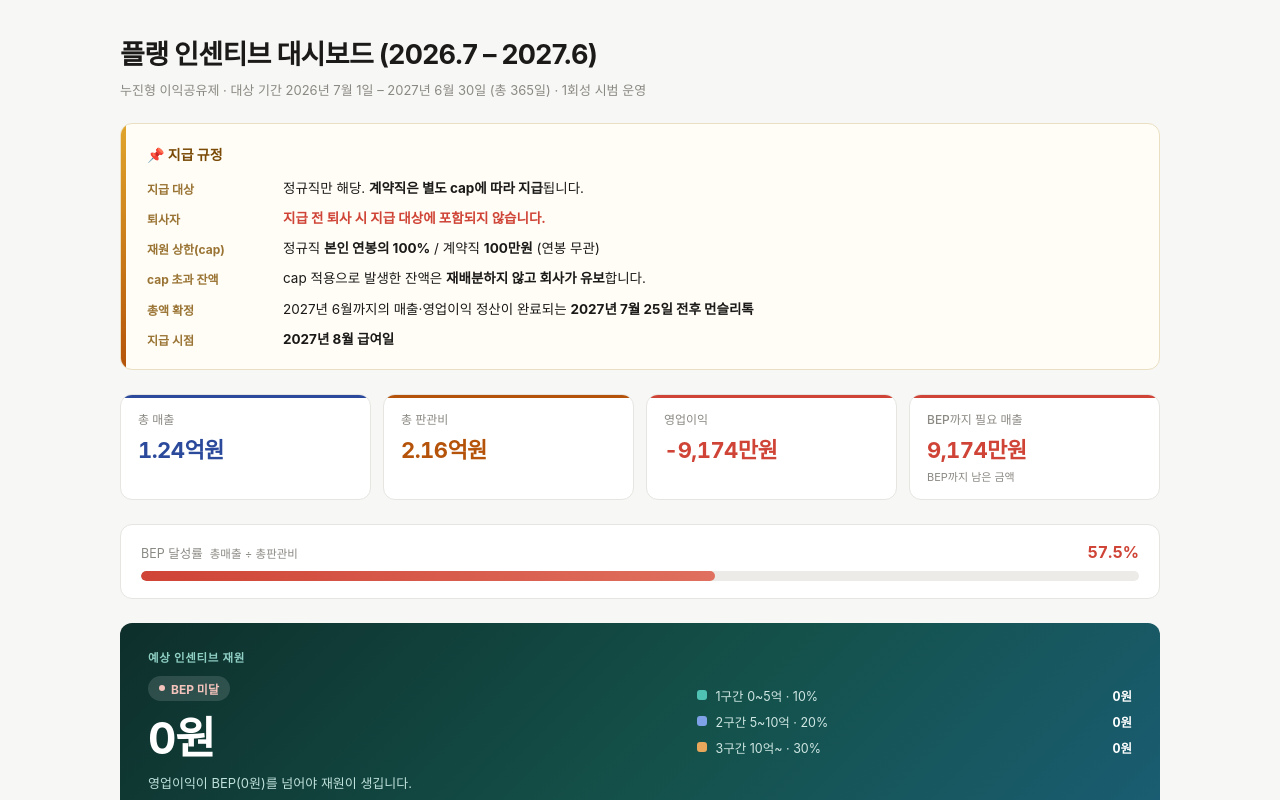
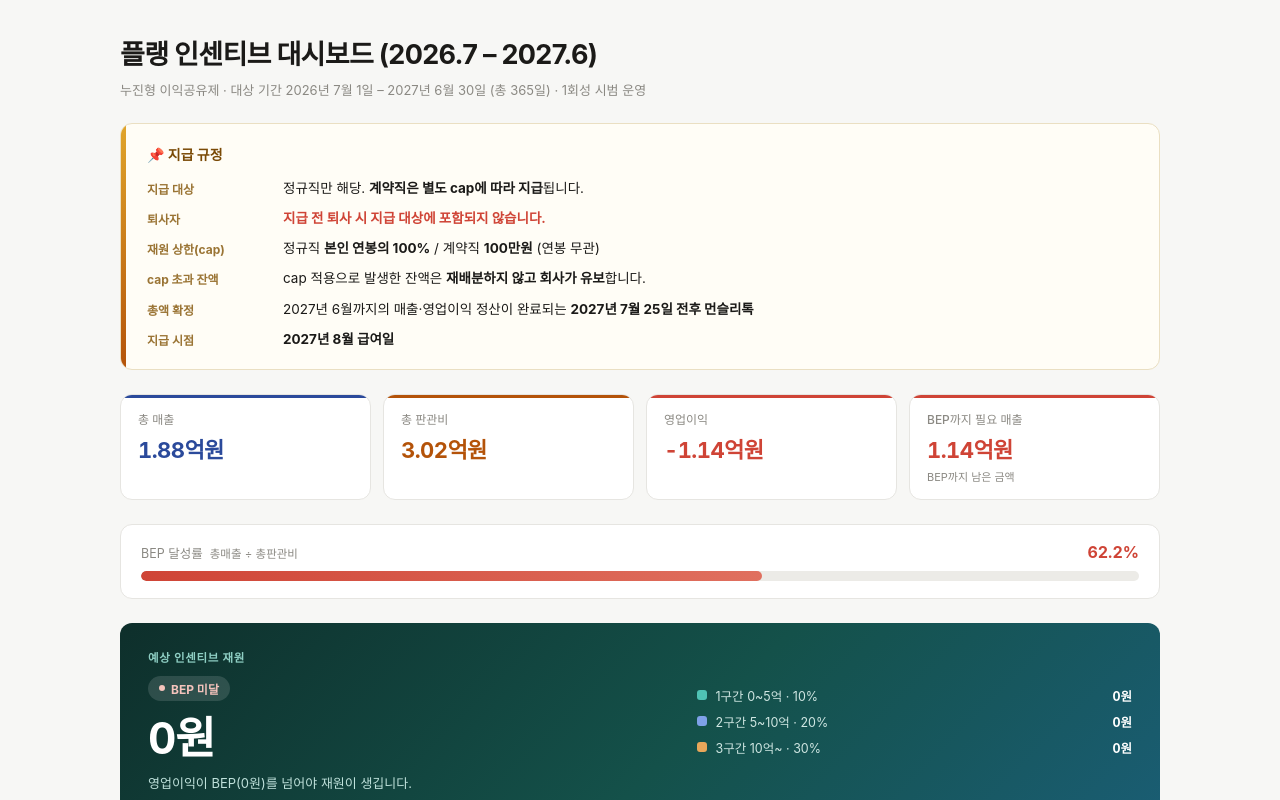
Before and after one commit to xinplang/xinxinn, a plain HTML site: page fin_2026-2027.html in a window 1280 px wide. Shown: the top 800 px of the page. Drawn offline with Linux system fonts and the light colour scheme.

Commit message:
Update fin_2026-2027.html

```diff
--- a/fin_2026-2027.html
+++ b/fin_2026-2027.html
@@ -325,10 +325,11 @@
   for(let m=7;m<=12;m++) MONTHS.push({key:'2026-'+String(m).padStart(2,'0'),y:2026,m:m});
   for(let m=1;m<=6;m++)  MONTHS.push({key:'2027-'+String(m).padStart(2,'0'),y:2027,m:m});
 
-  const KEY='plang-incentive-2026h2-v3';
+  const KEY='plang-incentive-2026h2-v4';
   const SEED={
-    '2026-07':{rev:60544940	, cost:127267163, done:true},
-    '2026-08':{rev:63583456, cost:88604082, done:false},
+    '2026-07':{rev:60544940, cost:127749016, done:true},
+    '2026-08':{rev:63332923, cost:83345270, done:true},
+    '2026-09':{rev:63628568, cost:90542652, done:false},
   };
 
   let S={}; MONTHS.forEach(x=>S[x.key]=Object.assign({rev:0,cost:0,done:false}, SEED[x.key]||{}));
```
